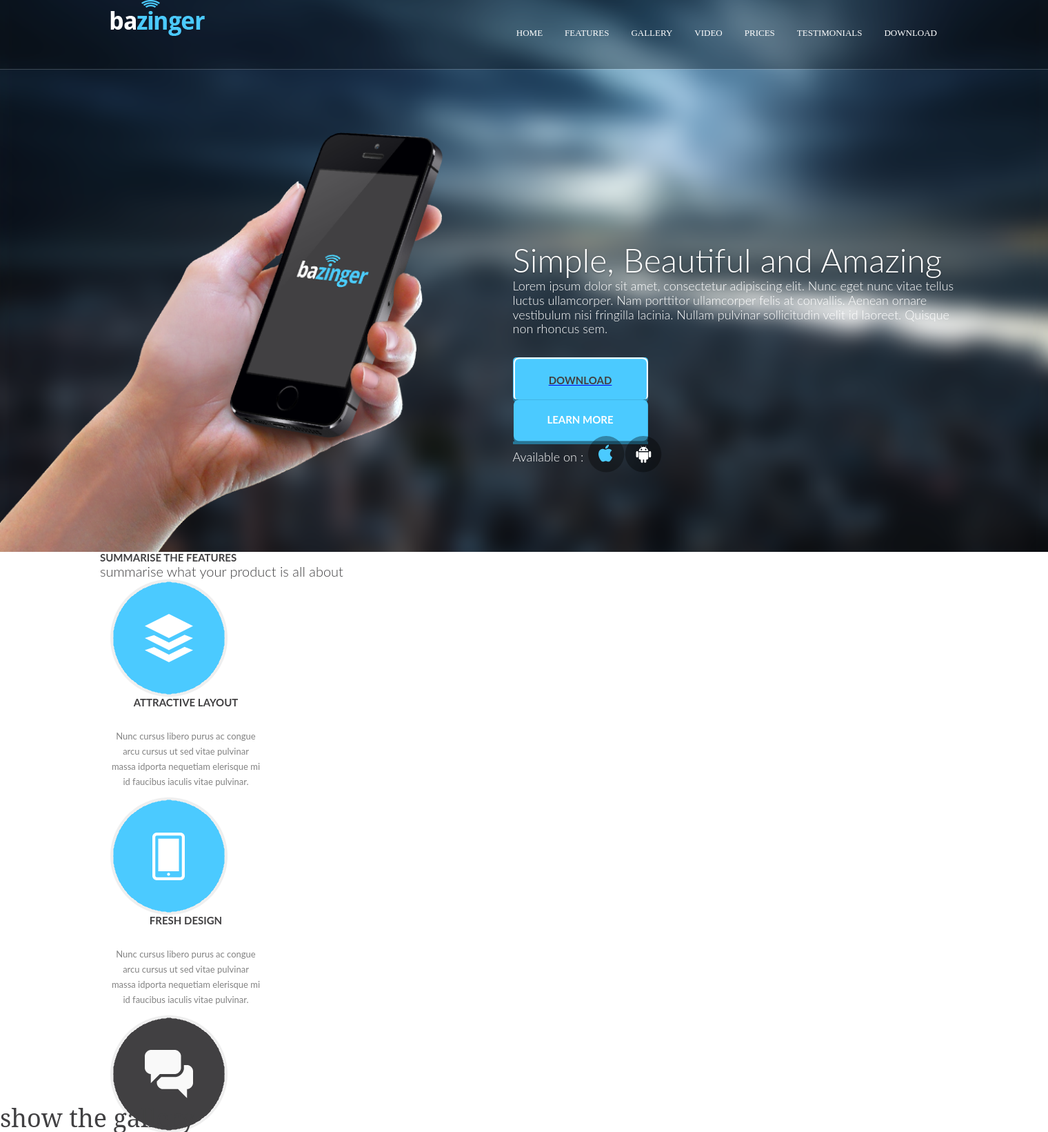
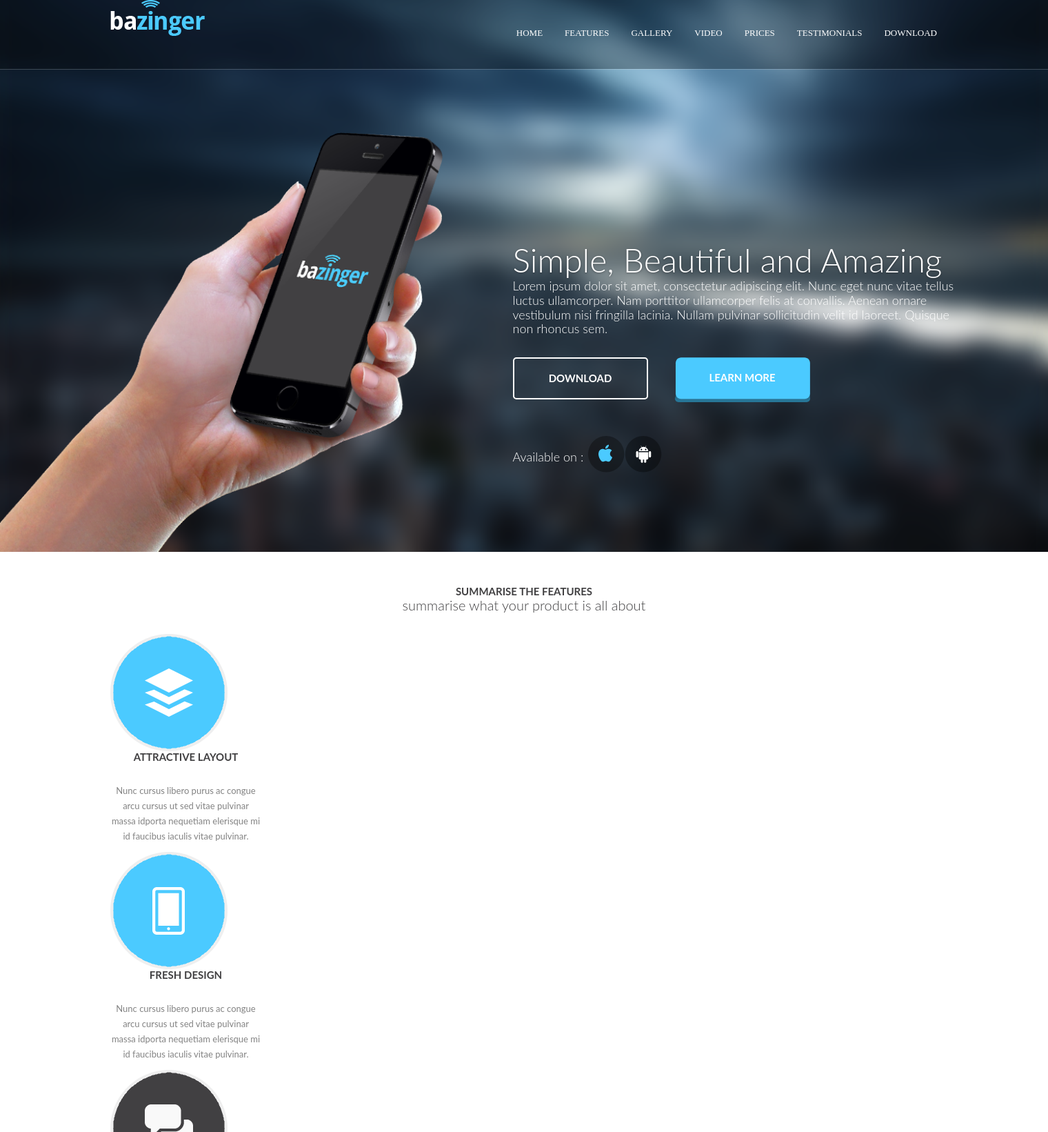
Before and after one commit to vladsaraykin/LandingPage, a PHP site: page / in a window 1520 px wide. Shown: the top 1641 px of the page at 69% size. Run offline with PHP 8.4, Linux system fonts and the light colour scheme.

Commit message:
refactore

```diff
--- a/assets/css/style.css
+++ b/assets/css/style.css
@@ -208,22 +208,28 @@ button:focus {
 }
 
 .home-content-button {
+    display: flex;
+    justify-content: space-between;
     width: 431px;
     height: 65px;
     margin-top: 40px;
 }
 
-.btn-download {
+.home-content .btn-download {
     display: inline-block;
-    width: 196px;
-    height: 65px;
-    border: 0;
-    background-image: url("../img/Base.png");
+    border: 2px solid #ffffff;
+    background-image: none;
+    background-color: transparent;
+    border-radius: 5px;
+    color: #ffffff;
+    font-family: Lato, 'serif';
+    font-size: 15px;
+    font-weight: 700;
+    text-transform: uppercase;
+    text-decoration: none;
 }
 
-.btn-download span {
-    width: 90px;
-    height: 11px;
+.home-content .btn-download span {
     color: #ffffff;
     font-family: Lato, 'serif';
     font-size: 15px;
@@ -231,17 +237,16 @@ button:focus {
     text-transform: uppercase;
 }
 
-.btn-learn-more {
+.home-content .btn-learn-more {
     width: 196px;
     height: 61px;
+    box-shadow: 0 4px 0 #277697;
     border: 0;
-    box-shadow: 0 4px 0 #277697;
+    border-radius: 5px;
     background: url("../img/blueBase.png");
 }
 
-.btn-learn-more span {
-    width: 94px;
-    height: 11px;
+.home-content .btn-learn-more span {
     color: #fefefe;
     font-family: Lato, 'serif';
     font-size: 15px;
@@ -311,17 +316,17 @@ button:focus {
 
 .heading-content {
     display: flex;
-    flex-direction: column
+    flex-direction: column;
+    align-items: center;
+    margin-top: 49px;
+    margin-bottom: 30px;
 }
 
 .features {
-    /*display: flex;*/
-    /*align-items: center;*/
+
 }
 
 .features-content {
-    /*flex-direction: column;*/
-    align-items: center;
     text-align:center;
     width: 219px;
     height: 316px;
@@ -541,7 +546,6 @@ button:focus {
 .btn-download {
     width: 196px;
     height: 61px;
-    box-shadow: 0 4px 0 #277697;
     background-color: #4bcaff;
     border-radius: 5px;
     text-align: center;
--- a/index.html
+++ b/index.html
@@ -39,12 +39,8 @@
                         fringilla lacinia. Nullam pulvinar sollicitudin velit id laoreet. Quisque non rhoncus sem.</span>
             </div>
             <div class="home-content-button">
-                <a href="#">
                     <button class="btn-download"><span>Download</span></button>
-                </a>
-                <a href="#">
                     <button class="btn-learn-more"><span>Learn More</span></button>
-                </a>
             </div>
             <div class="home-content-available">
                 <span>Available on :</span>
@@ -64,7 +60,7 @@
 
             <div class="features">
                 <div class=".row">
-                    <div class="col-6 .col-md-3">
+                    <div class="col-3 .col-md-3">
                         <div class="features-content">
                             <img class="img-features" src="assets/img/attractive-layout.png">
                             <span class="feature-title">Attractive Layout</span>
@@ -72,7 +68,7 @@
                     idporta nequetiam elerisque mi id faucibus iaculis vitae pulvinar.</span>
                         </div>
                     </div>
-                    <div class="col-6 .col-md-3">
+                    <div class="col-3 .col-md-3">
                         <div class="features-content">
                             <img class="img-features" src="assets/img/fresh-design.png">
                             <span class="feature-title">Fresh Design</span>
@@ -80,7 +76,7 @@
                     nequetiam elerisque mi id faucibus iaculis vitae pulvinar.</span>
                         </div>
                     </div>
-                    <div class="col-6 .col-md-3">
+                    <div class="col-3 .col-md-3">
                         <div class="features-content">
                             <img class="img-features" src="assets/img/multiprose.png">
                             <span class="feature-title">Multipurpose</span>
@@ -88,7 +84,7 @@
                     mi id faucibus iaculis vitae pulvinar.</span>
                         </div>
                     </div>
-                    <div class=".col-6 col-md-3">
+                    <div class=".col-3 col-md-3">
                         <div class="features-content">
                             <img class="img-features" src="assets/img/easy-to-customize.png">
                             <span class="feature-title">Easy to customize</span>
```
